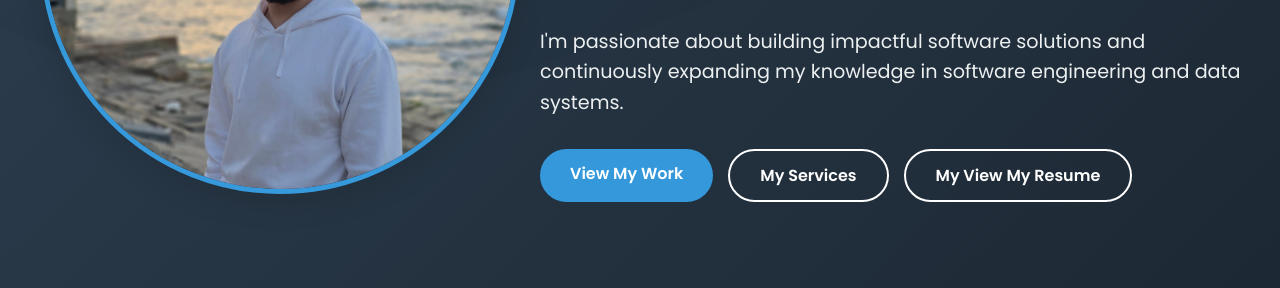
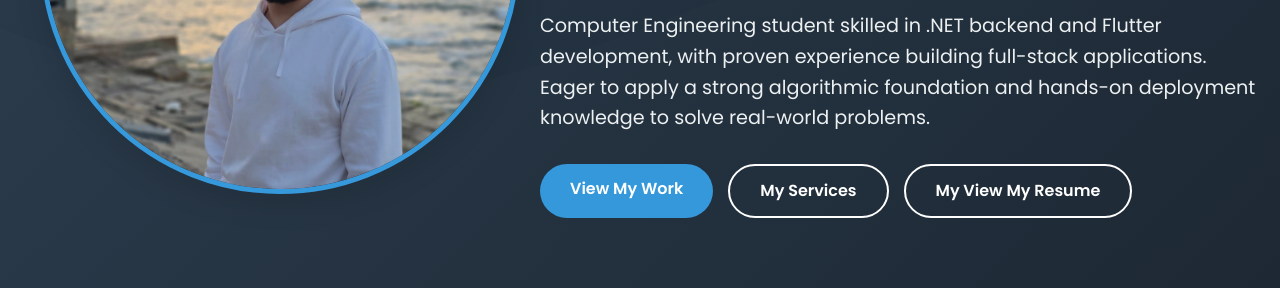
Before and after one commit to Ziadabdelraouf/Portfolio, a plain HTML site: page index.html in a window 1280 px wide. Shown: the part 512-800 px from the top of the page. Drawn offline with Linux system fonts and the light colour scheme.

Commit message:
Revise hero content description in index.html

```diff
--- a/index.html
+++ b/index.html
@@ -850,9 +850,7 @@
                     <h1>Computer & Communication Engineering Student</h1>
                     <p>Backend .NET Developer | Flutter Enthusiast | C++
                         Programmer | Data Engineering Student</p>
-                    <p>I'm passionate about building impactful software
-                        solutions and continuously expanding my knowledge in
-                        software engineering and data systems.</p>
+                    <p>Computer Engineering student skilled in .NET backend and Flutter development, with proven experience building full-stack applications. Eager to apply a strong algorithmic foundation and hands-on deployment knowledge to solve real-world problems.</p>
                     <div class="hero-buttons">
                         <a href="#projects" class="btn btn-primary">View My
                             Work</a>
```
